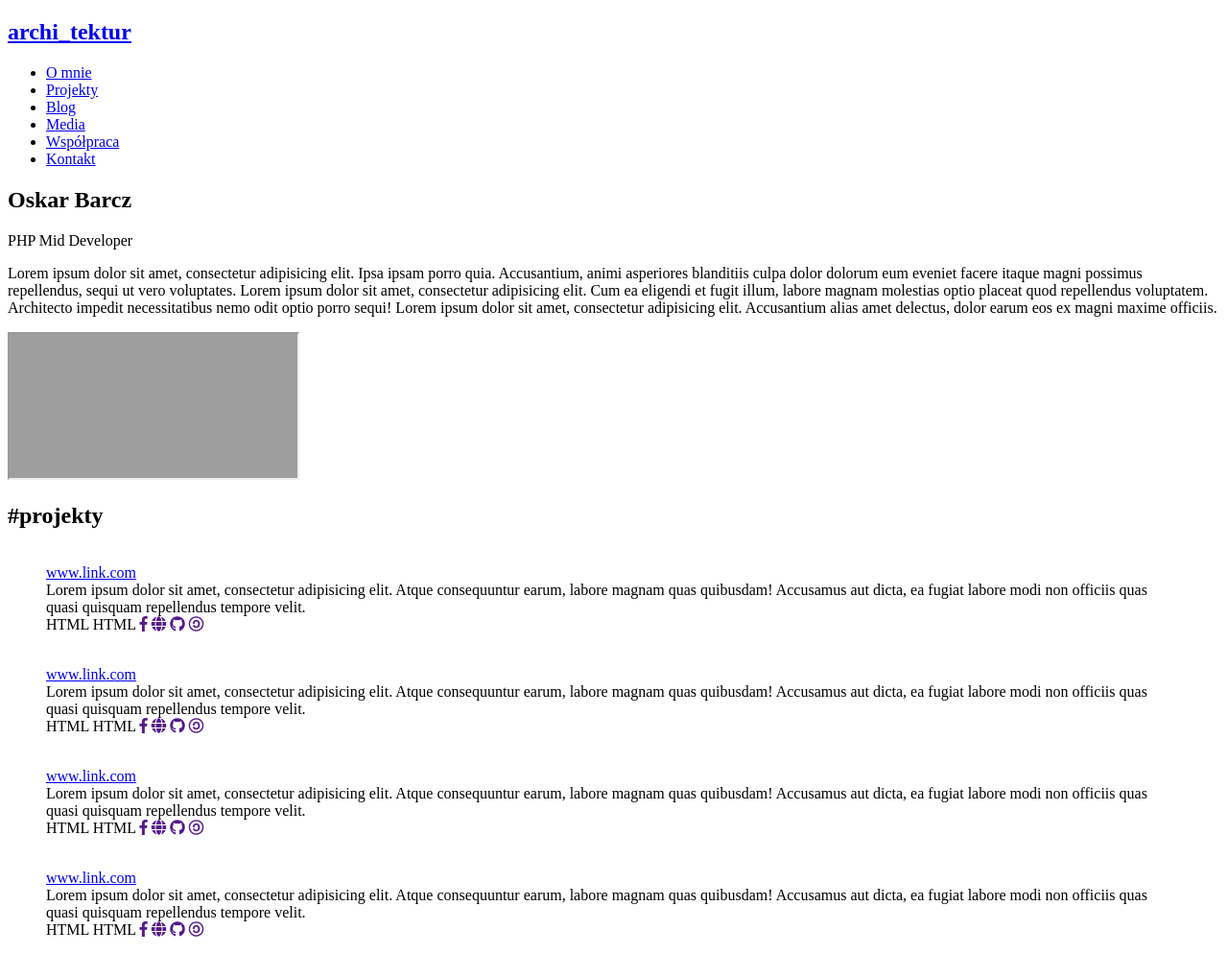
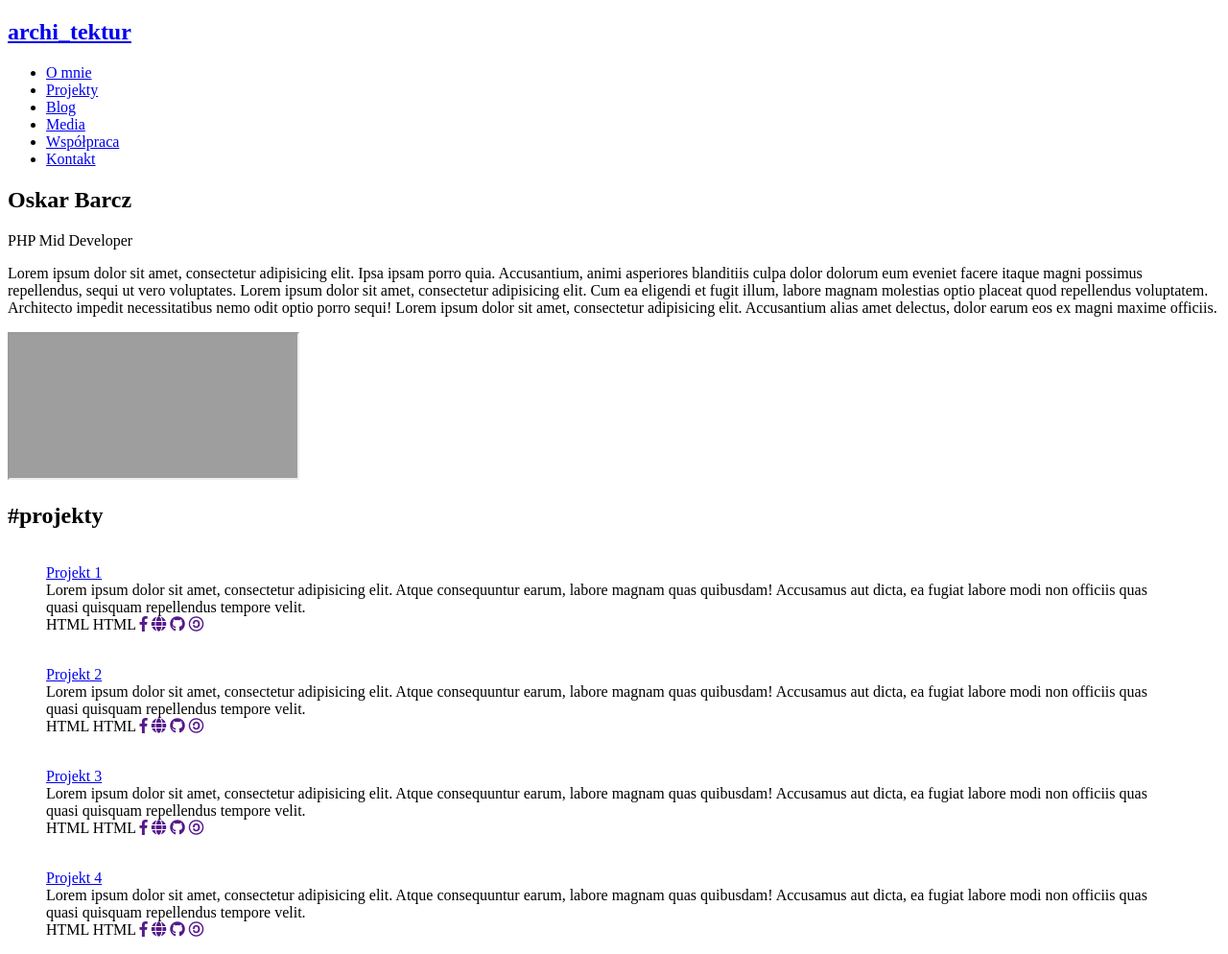
Before and after one commit to oskarbarcz/archi-tektur-pl-website, a PHP site: template resources/templates/index.twig in a window 1280 px wide. Shown: the whole page at 96% size. Run offline with PHP 8.4, Linux system fonts and the light colour scheme; the template is opened without the code that fills it, so the values that code supplies are empty; some libraries are stand-ins or nearby versions; grey boxes are pictures that could not be loaded.

Commit message:
Created some changes over the project list

```diff
--- a/resources/templates/index.twig
+++ b/resources/templates/index.twig
@@ -56,7 +56,7 @@
             <figure class="project__element">
                 <img class="project__image" src="https://via.placeholder.com/800x800?text=Project+image+xample" alt="">
                 <figcaption class="project__caption">
-                    <a class="project__link" href="https://www.link.com">www.link.com</a>
+                    <a class="project__link" href="https://www.link.com">Projekt 1</a>
                 </figcaption>
                 <article class="project__description">Lorem ipsum dolor sit amet, consectetur adipisicing elit. Atque
                     consequuntur earum, labore magnam quas quibusdam! Accusamus aut dicta, ea fugiat labore modi non
@@ -76,7 +76,7 @@
             <figure class="project__element">
                 <img class="project__image" src="https://via.placeholder.com/800x800?text=Project+image+xample" alt="">
                 <figcaption class="project__caption">
-                    <a class="project__link" href="https://www.link.com">www.link.com</a>
+                    <a class="project__link" href="https://www.link.com">Projekt 2</a>
                 </figcaption>
                 <article class="project__description">Lorem ipsum dolor sit amet, consectetur adipisicing elit. Atque
                     consequuntur earum, labore magnam quas quibusdam! Accusamus aut dicta, ea fugiat labore modi non
@@ -96,7 +96,7 @@
             <figure class="project__element">
                 <img class="project__image" src="https://via.placeholder.com/800x800?text=Project+image+xample" alt="">
                 <figcaption class="project__caption">
-                    <a class="project__link" href="https://www.link.com">www.link.com</a>
+                    <a class="project__link" href="https://www.link.com">Projekt 3</a>
                 </figcaption>
                 <article class="project__description">Lorem ipsum dolor sit amet, consectetur adipisicing elit. Atque
                     consequuntur earum, labore magnam quas quibusdam! Accusamus aut dicta, ea fugiat labore modi non
@@ -116,7 +116,7 @@
             <figure class="project__element">
                 <img class="project__image" src="https://via.placeholder.com/800x800?text=Project+image+xample" alt="">
                 <figcaption class="project__caption">
-                    <a class="project__link" href="https://www.link.com">www.link.com</a>
+                    <a class="project__link" href="https://www.link.com">Projekt 4</a>
                 </figcaption>
                 <article class="project__description">Lorem ipsum dolor sit amet, consectetur adipisicing elit. Atque
                     consequuntur earum, labore magnam quas quibusdam! Accusamus aut dicta, ea fugiat labore modi non
```
